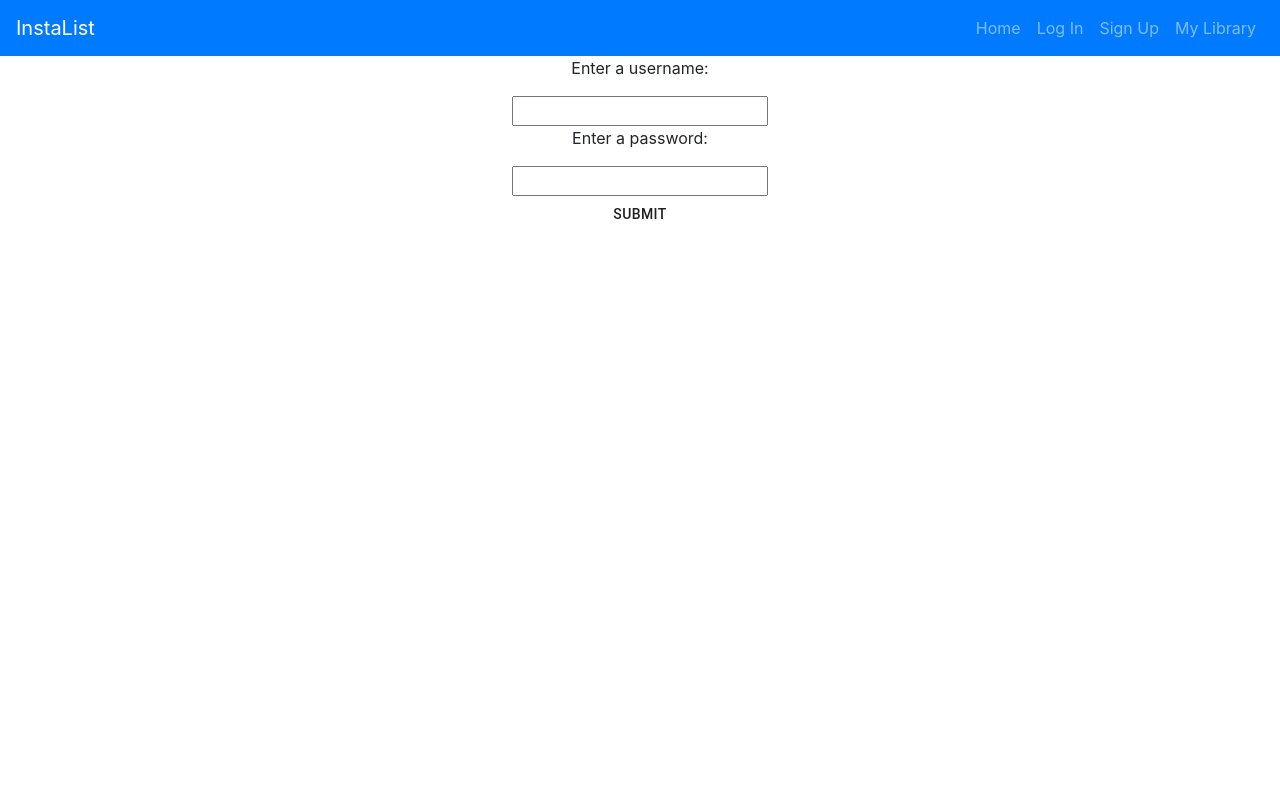
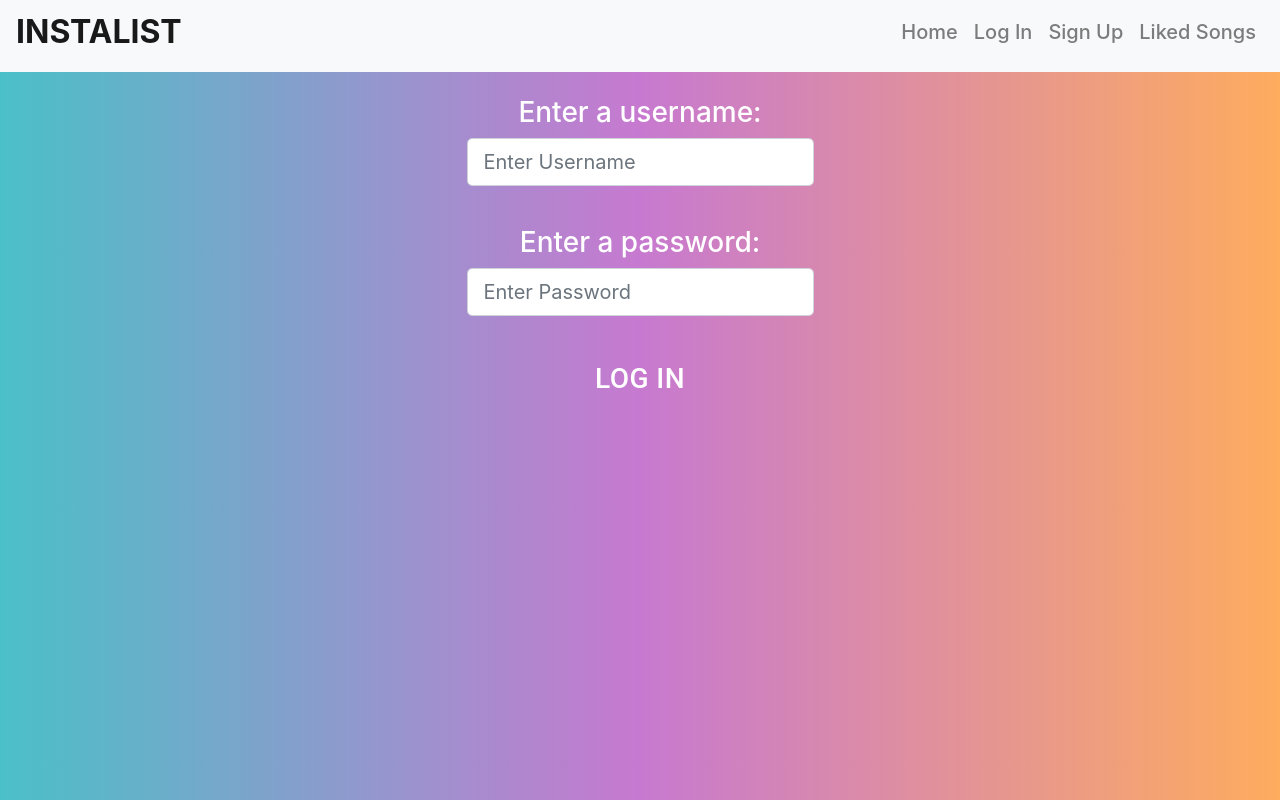
Before and after one commit to kaurgurjit360/CSC336-Project1, a React (Create React App) app in the folder insta-list/Frontend/: page /login in a window 1280 px wide. Built offline with nearby package versions, Linux system fonts and the light colour scheme; no server answers.

Commit message:
Final Frontend changes

```diff
--- a/insta-list/Frontend/src/App.js
+++ b/insta-list/Frontend/src/App.js
@@ -6,7 +6,7 @@ import MyLibraries from './Pages/MyLibraries';
 import Login from './Pages/Login';
 import Navbar_Homepage from './Components/Navbar_Homepage'
 import SignUp from './Pages/SignUp'
-
+import './style.css';
 import {
     BrowserRouter as Router,
     Switch,
@@ -44,12 +44,13 @@ class App extends React.Component{
     render()
     {
         return(
-            <div >
+            <div className='App'>
                 <Navbar_Homepage />
                 <Router>
                         <div className="container-fluid text-center">
                             <div className="row justify-content-center">
                                 <Switch>
+                                <Route exact path="/" component={HomePage} />
                                 <Route path="/home" component={HomePage} />
                                 <Route path="/login" component={Login} />
                                 <Route path="/library" component={MyLibraries} />
--- a/insta-list/Frontend/src/Components/Navbar_Homepage.js
+++ b/insta-list/Frontend/src/Components/Navbar_Homepage.js
@@ -12,13 +12,13 @@ export default class Navbar_Homepage extends Component {
       console.log("This is a new page!")
         return (
             <div>
-                  <Navbar bg="primary" variant="dark">
-                        <Navbar.Brand href="home">InstaList</Navbar.Brand>
+                  <Navbar bg="light" variant="light">
+                        <Navbar.Brand href="home"><h2><strong>INSTALIST</strong></h2></Navbar.Brand>
                         <Nav className="ml-auto">
-                        <Nav.Link href="home" >Home</Nav.Link>
-                        <Nav.Link href="login" exact to= "/Pages/login" >Log In</Nav.Link>
-                        <Nav.Link href="signup" exact to= "/Pages/SignUp">Sign Up</Nav.Link>
-                        <Nav.Link href="library" exact to= "/Pages/MyLibraries">My Library</Nav.Link>
+                        <Nav.Link href="home" ><h5>Home</h5></Nav.Link>
+                        <Nav.Link href="login" exact to= "/Pages/login" ><h5>Log In</h5></Nav.Link>
+                        <Nav.Link href="signup" exact to= "/Pages/SignUp"><h5>Sign Up</h5></Nav.Link>
+                        <Nav.Link href="library" exact to= "/Pages/MyLibraries"><h5>Liked Songs</h5></Nav.Link>
                         </Nav>
                     </Navbar>
             </div>
--- a/insta-list/Frontend/src/Pages/HomePage.js
+++ b/insta-list/Frontend/src/Pages/HomePage.js
@@ -81,6 +81,12 @@ render() {
     return (
         <div>
         <br/>
+        <br/>
+        <br/>
+       <div style={{color: "white"}}>
+       <br/>
+             <h1> Search a song </h1>
+       </div>
         <Form.Group>
                <Form.Control value ={this.state.search} onChange={this.handleChange} size="lg" type="text" placeholder="Search Songs" />
        </Form.Group>
@@ -97,10 +103,9 @@ render() {
 
               }
                </ListGroup.Item>
-           }) : <strong >SEARCH A SONG</strong>
+              }) : <h1 > </h1>
            }
        </ListGroup>
-
        </div>
     );
 }
--- a/insta-list/Frontend/src/Pages/Login.js
+++ b/insta-list/Frontend/src/Pages/Login.js
@@ -1,5 +1,6 @@
 import React, { Component } from 'react';
 import Button from '@material-ui/core/Button';
+import { Form } from 'react-bootstrap';
 
 class Login extends Component {
   constructor() {
@@ -118,12 +119,16 @@ fetch("http://localhost:3000/api/find/login/"+this.state.userName+"&"+this.state
 
       content = (
         <div>
-          <p> Welcome, {this.state.userName}! </p>
-          <p> </p>
+          <br />
+          <br />
+          <div style={{color: "white"}}>
+          <h3> Welcome, {this.state.userName}! </h3>
+          <br />
           <p> Go to the homepage to search for songs and add them to your playlist! </p>
-          <Button variant="primary" type="submit" onClick={this.logOut}>
-            Log Out
-          </Button>
+          <br />
+          <br />
+          <Button variant="primary" type="submit" onClick={this.logOut}style={{color: "white"}} variant="outline-success" size='lg'><h3>Log Out</h3> </Button>
+        </div>
         </div>
       );
     }
@@ -131,18 +136,25 @@ fetch("http://localhost:3000/api/find/login/"+this.state.userName+"&"+this.state
     else {
       content = (
         <div>
-          <form>
-            <p> Enter a username: </p>
-            <input type="text" name="userName" value={this.state.userName} pattern="[A-Za-z0-9]+" onChange={this.changeHandler}/>
-            <br/>
-            <p> Enter a password: </p>
-            <input type="password" name="password" value={this.state.password} pattern="[A-Za-z0-9]+" onChange={this.changeHandler}/>
-            <br/>
-            <Button variant="primary" type="submit" onClick={this.sendInfo}>
-              Submit
-            </Button>
-          </form>
-        </div>
+        <form>
+        <br/>
+        <div style={{color: "white"}}>
+          <h3> Enter a username: </h3>
+          </div>
+          <Form.Group>
+             <Form.Control size= 'lg' type="text" name="userName" value={this.state.userName} pattern="[A-Za-z0-9]+" onChange={this.changeHandler} placeholder="Enter Username" />
+          </Form.Group>
+          <br/>
+          <div style={{color: "white"}}>
+          <h3> Enter a password: </h3>
+          </div>
+          <Form.Group>
+             <Form.Control size= 'lg' type="password" name="password" value={this.state.password} pattern="[A-Za-z0-9]+" onChange={this.changeHandler} placeholder="Enter Password" />
+          </Form.Group>
+          <br/>
+          <Button type="submit" onClick={this.sendInfo} style={{color: "white"}} variant="outline-success" size='lg'><h3>Log in</h3></Button>
+        </form>
+      </div>
       );
     }
     return (
--- a/insta-list/Frontend/src/Pages/MyLibraries.js
+++ b/insta-list/Frontend/src/Pages/MyLibraries.js
@@ -61,8 +61,10 @@ fetch("http://localhost:3000/api/deletelikesong", requestOptions)
 
       if (this.state.loggedIn) {
         header = (
-          <div>
-            <h4> {this.state.userName}'s Playlist </h4>
+          <div style={{color: "white"}}>
+            <br />
+            <h3> {this.state.userName}'s liked songs </h3>
+            <br />
           </div>
         );
         songs = [1] // array that will contain all the songs that the user has
@@ -81,16 +83,12 @@ fetch("http://localhost:3000/api/deletelikesong", requestOptions)
             <ListGroup>{
             this.state.likesongs ?
             this.state.likesongs.map(likesongs => {
-                  return  <ListGroup.Item ><strong >SONG NAME: </strong>{likesongs.song.song_name}{
+                  return  <ListGroup.Item ><h5><strong >SONG NAME: </strong>{likesongs.song.song_name} </h5>
+                    <h6><strong >ALBUM NAME : </strong>{likesongs.song.album.album_name } </h6>
+                    <h6><strong >ARTIST NAME : </strong>{likesongs.song.artist.artist_name }</h6>
                     <Button id={likesongs.id} type="button" onClick={this.unlikeSong}>
                       Unlike Song
                     </Button>
-                    }
-                    <br/>
-                    <strong >ALBUM NAME : </strong>{likesongs.song.album.album_name }
-                    <br/>
-                    <strong >ARTIST NAME : </strong>{likesongs.song.artist.artist_name }
-
                     </ListGroup.Item>
            }) : <strong >LIKED SONG</strong>
         }
@@ -102,13 +100,15 @@ fetch("http://localhost:3000/api/deletelikesong", requestOptions)
         }
       } else {
         header = (
-          <div>
-            <h4> Sorry, you're not logged in yet. </h4>
+          <div style={{color: "white"}}>
+                      <br/>
+            <h2> Sorry, you're not logged in yet. </h2>
           </div>
         );
         body = (
-          <div>
-            <p>Please sign up or login to see your personal playlist here!</p>
+          <div style={{color: "white"}}>
+            <br/>
+            <h5>Please sign up or login to see your personal playlist here!</h5>
           </div>
         );
       }
--- a/insta-list/Frontend/src/Pages/SignUp.js
+++ b/insta-list/Frontend/src/Pages/SignUp.js
@@ -1,5 +1,6 @@
 import React, { Component } from 'react';
 import Button from '@material-ui/core/Button';
+import { Form } from 'react-bootstrap';
 
 class SignUp extends Component {
   constructor(props) {
@@ -56,21 +57,41 @@ class SignUp extends Component {
     render() {
       const {userName, password} = this.state
         return (
+          // <div>
+          //   <form >
+          //     <div>
+          //       <p> Enter a username: </p>
+          //       <input type="text" name="userName" value={userName} pattern="[A-Za-z0-9]+" onChange={this.changeHandler}/>
+          //       <br/>
+          //     </div>
+          //     <div>
+          //     <p> Enter a password: </p>
+          //       <input type="password" name="password" value={password} pattern="[A-Za-z0-9]+" onChange={this.changeHandler}/>
+          //       <br/>
+          //     </div>
+          //       <Button variant="primary" type="submit" onClick={this.submitHandler}>
+          //         Submit
+          //       </Button>
+          //   </form>
+          // </div>
           <div>
-            <form >
-              <div>
-                <p> Enter a username: </p>
-                <input type="text" name="userName" value={userName} pattern="[A-Za-z0-9]+" onChange={this.changeHandler}/>
+          <form>
           <br/>
+          <div style={{color: "white"}}>
+            <h3> Enter a username: </h3>
             </div>
-              <div>
-              <p> Enter a password: </p>
-                <input type="password" name="password" value={password} pattern="[A-Za-z0-9]+" onChange={this.changeHandler}/>
+            <Form.Group>
+               <Form.Control size= 'lg' type="text" name="userName" value={userName} pattern="[A-Za-z0-9]+" onChange={this.changeHandler} placeholder="Enter Username" />
+            </Form.Group>
             <br/>
+            <div style={{color: "white"}}>
+            <h3> Enter a password: </h3>
             </div>
-                <Button variant="primary" type="submit" onClick={this.submitHandler}>
-                  Submit
-                </Button>
+            <Form.Group>
+               <Form.Control size= 'lg' type="password" name="password" value={password} pattern="[A-Za-z0-9]+" onChange={this.changeHandler} placeholder="Enter Password" />
+            </Form.Group>
+            <br/>
+            <Button type="submit" onClick={this.submitHandler} style={{color: "white"}} variant="outline-success" size='lg'><h3>Sign Up</h3></Button>
           </form>
         </div>
         );
--- a/insta-list/Frontend/src/style.css
+++ b/insta-list/Frontend/src/style.css
@@ -1,8 +1,17 @@
-/* :root{
-
-    background-image: url("./images/DJWolf.jpg");
-    background-repeat: no-repeat ;
-    background-size: cover;
-
-
-} */
+.App {
+    text-align: center;
+    background: #FEAC5E;  /* fallback for old browsers */
+    background: -webkit-linear-gradient(to right, #4BC0C8, #C779D0, #FEAC5E);  /* Chrome 10-25, Safari 5.1-6 */
+    background: linear-gradient(to right, #4BC0C8, #C779D0, #FEAC5E); /* W3C, IE 10+/ Edge, Firefox 16+, Chrome 26+, Opera 12+, Safari 7+ */
+    height: 100vh;
+  }
+.App-header {
+    background-color: #282c34;
+    min-height: 5rem;
+    display: flex;
+    flex-direction: column;
+    align-items: center;
+    justify-content: center;
+    font-size: calc(10px + 2vmin);
+    color: black;
+  }
```
Also changed, not shown: 1 other file (tests, documents, lock files or other folders). Lines whose indentation alone changed are shown as unchanged.
